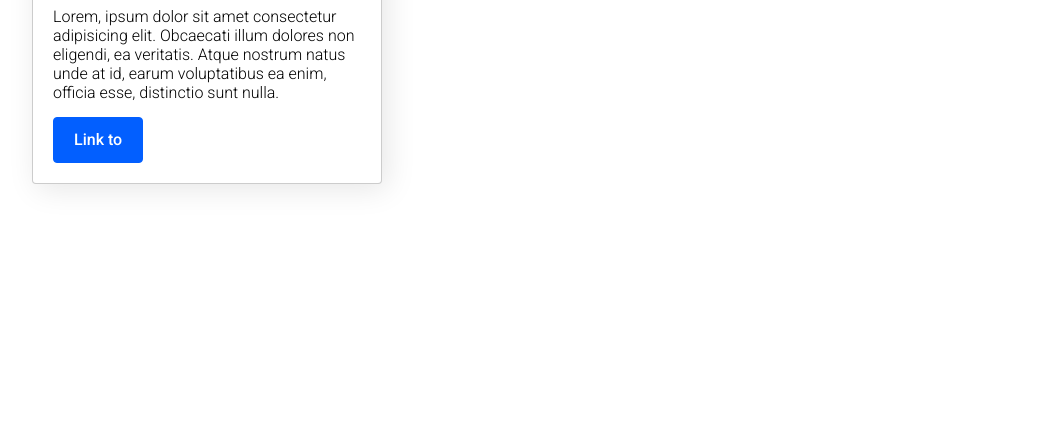
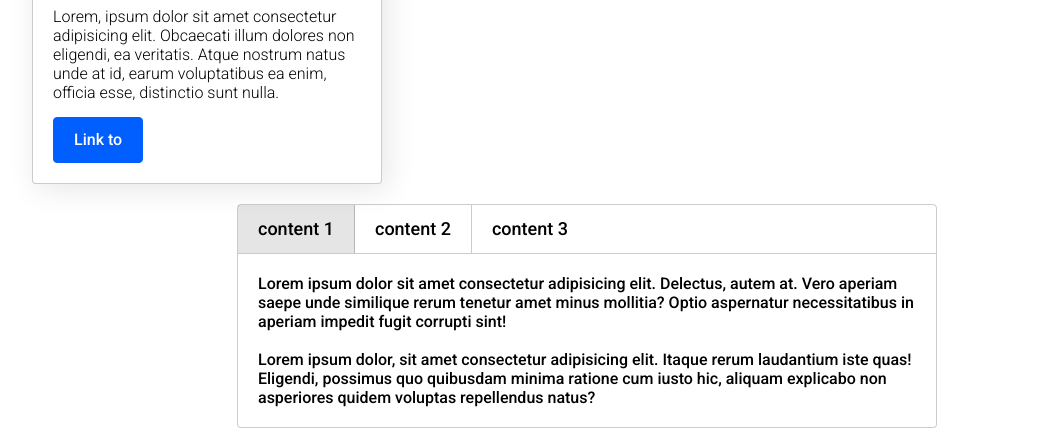
Before and after one commit to mozex1/my-library-js, a website: page src/index.html in a window 1280 px wide. Shown: the part 437-865 px from the top of the page, without its empty margins (53-1115 px from the left). Before the commit the page ends 800 px from the top, so only its background shows below. Drawn offline with nearby package versions, Linux system fonts and the light colour scheme; files that its build step writes are made by us from their sources; files whose address does not match are found by name.

Commit message:
add tab component

```diff
--- a/src/index.html
+++ b/src/index.html
@@ -75,6 +75,30 @@
         </div>
     </div> -->
 
+    <!-- Tabs -->
+    <div class="tab mt-20 block-center">
+        <div class="tab-panel" data-tabpanel>
+            <div class="tab-item tab-item--active">content 1</div>
+            <div class="tab-item">content 2</div>
+            <div class="tab-item">content 3</div>
+        </div>
+        <div class="tab-content tab-content--active">
+            Lorem ipsum dolor sit amet consectetur adipisicing elit. Delectus, autem at. Vero aperiam saepe unde similique rerum tenetur amet minus mollitia? Optio aspernatur necessitatibus in aperiam impedit fugit corrupti sint!
+            <br><br>
+            Lorem ipsum dolor, sit amet consectetur adipisicing elit. Itaque rerum laudantium iste quas! Eligendi, possimus quo quibusdam minima ratione cum iusto hic, aliquam explicabo non asperiores quidem voluptas repellendus natus?
+        </div>
+        <div class="tab-content">
+            Lorem ipsum dolor sit amet consectetur adipisicing elit. Delectus, autem at. Vero aperiam saepe unde similique rerum tenetur amet minus mollitia? Optio aspernatur necessitatibus in aperiam impedit fugit corrupti sint!
+            <br><br>
+            Lorem ipsum dolor, sit amet consectetur adipisicing elit. Itaque rerum laudantium iste quas! Eligendi, possimus quo quibusdam minima ratione cum iusto hic, aliquam explicabo non asperiores quidem voluptas repellendus natus?
+            <br><br>
+            Lorem ipsum dolor, sit amet consectetur adipisicing elit. Itaque rerum laudantium iste quas! Eligendi, possimus quo quibusdam minima ratione cum iusto hic, aliquam explicabo non asperiores quidem voluptas repellendus natus?
+        </div>
+        <div class="tab-content">
+            Lorem ipsum dolor sit amet consectetur adipisicing elit. Delectus, autem at. Vero aperiam saepe unde similique rerum tenetur amet minus mollitia? Optio aspernatur necessitatibus in aperiam impedit fugit corrupti sint!
+        </div>
+    </div>
+
  </div>
 
     <script src='script.js'></script>
--- /dev/null
+++ b/src/js/lib/components/tab.js
@@ -0,0 +1,19 @@
+import $ from '../core';
+
+$.prototype.tab = function() {
+    for (let i = 0; i < this.length; i++) {
+        $(this[i]).on('click', () => {
+            $(this[i])
+            .addClass('tab-item-active')
+            .siblings()
+            .removeClass('tab-item--active')
+            .closest('.tab')
+            .find('.tab-content')
+            .removeClass('tab-content--active')
+            .eq($(this[i]).index())
+            .addClass('tab-content--active');
+        });
+    }
+};
+
+$('[data-tabpanel] .tab-item').tab();
--- a/src/js/lib/lib.js
+++ b/src/js/lib/lib.js
@@ -6,5 +6,6 @@ import './modules/actions';
 import './modules/effects';
 import './components/dropdown';
 import './components/modal';
+import './components/tab';
 
 export default $;
--- /dev/null
+++ b/src/sass/components/tab.scss
@@ -0,0 +1,33 @@
+.tab {
+    max-width: 700px;
+    &-panel {
+        display: flex;
+        width: 100%;
+        min-height: 50px;
+        border: 1px solid rgba(0,0,0, .2);
+        border-radius: 4px 4px 0 0;
+    }
+    &-item {
+        font-size: 18px;
+        line-height: 27px;
+        padding: 10px 20px;
+        border-right: 1px solid rgba(0,0,0, .2);
+        cursor: pointer;
+        &:last-child {
+            border-right: none;
+        }
+        &--active {
+            background-color:rgba(0,0,0, .1);
+        }
+    }
+    &-content {
+        display: none;
+        padding: 20px;
+        border: 1px solid rgba(0,0,0, .2);
+        border-top: none;
+        border-radius: 0 0 4px 4px;
+        &--active{
+            display: block;
+        }
+    }
+}
--- a/src/sass/components/ui.scss
+++ b/src/sass/components/ui.scss
@@ -2,3 +2,4 @@
 @import './dropdown.scss';
 @import './card.scss';
 @import './modal.scss';
+@import './tab.scss';
```
Also changed, not shown: dist/index.html, dist/script.js, dist/style.css, 1 other file.
